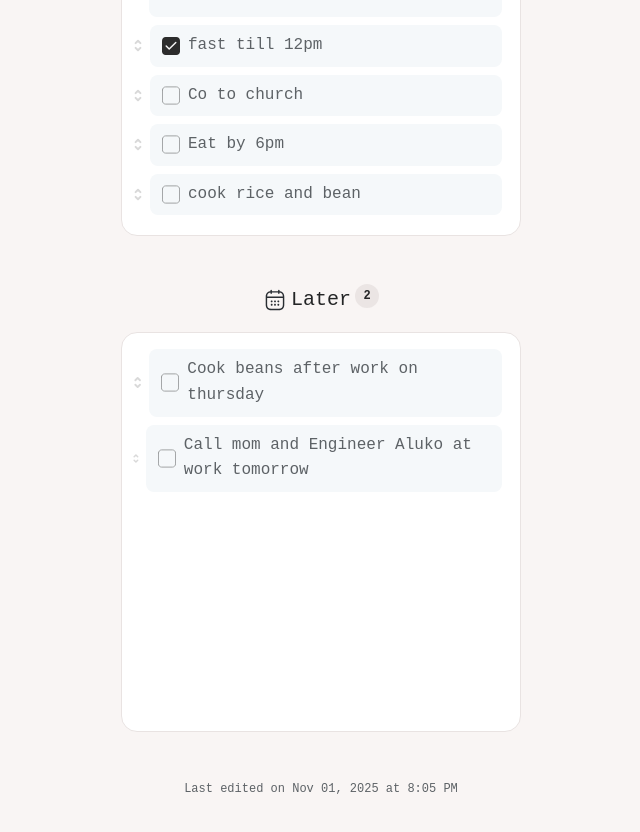
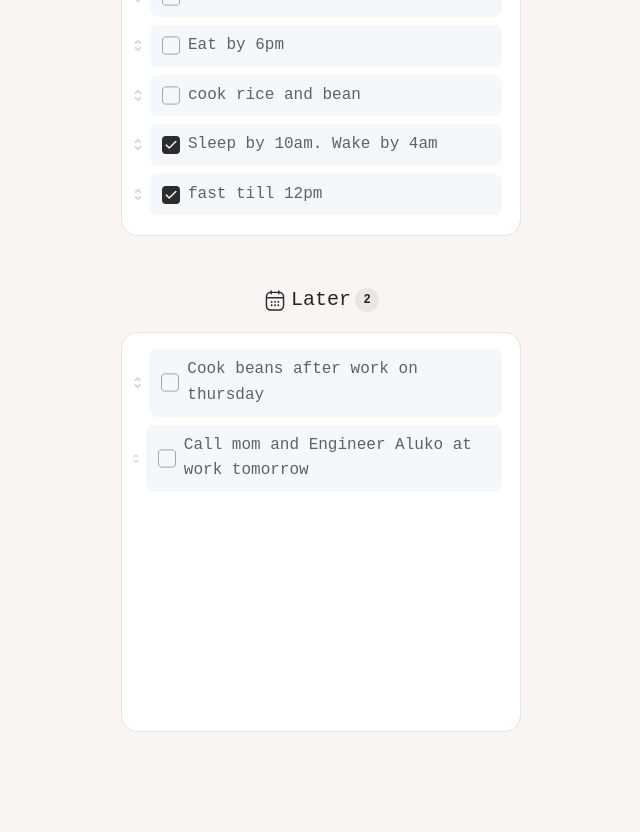
Before and after one commit to Praise7165/to-do, a React (Vite) app: page / in a window 1280 px wide. Shown: the part 520-1352 px from the top of the page, without its empty margins (319-959 px from the left). Built offline with nearby package versions, Linux system fonts and the light colour scheme.

Commit message:
continu working on time update

```diff
--- a/src/App.jsx
+++ b/src/App.jsx
@@ -5,12 +5,14 @@ import TodoCard from "./components/TodoCard";
 import todoList from "./data";
 import { Header } from "./Header";
 import { Footer } from "./Footer";
+import { updateTime } from "./time";
 
 export default function App() {
   const [todos, setTodos] = useState(todoList);
   const [task, setTask] = useState("");
   const [priority, setPriority] = useState("today");
   const [sort, setSort] = useState(true);
+  const [updatedTime, setUpdatedTime] = useState();
 
   /* function to sort todo list */
   function sortTodos() {
@@ -22,13 +24,11 @@ export default function App() {
     setPriority("today");
   }
 
-  /*
   // sort todo list immediately on first render
   if (sort) {
     sortTodos();
     setSort(false);
   }
-  */
 
   /* handle task input */
   function handleTaskChange(e) {
@@ -56,9 +56,10 @@ export default function App() {
 
     setTodos((todos) => [...todos, newItem]);
 
-    /* reset and sort */
+    /* reset, sort and update time */
     reset();
     setTimeout(sortTodos, 500);
+    setUpdatedTime(updateTime());
   }
 
   /* handle toggle task */
@@ -70,6 +71,7 @@ export default function App() {
     );
 
     setTimeout(sortTodos, 1000);
+    setUpdatedTime(updateTime());
   }
 
   return (
@@ -95,7 +97,7 @@ export default function App() {
             handleTaskStatus={handleTaskStatus}
           />
 
-          <Footer />
+          <Footer time={updatedTime} />
         </div>
       </div>
     </main>
--- a/src/Footer.jsx
+++ b/src/Footer.jsx
@@ -1,9 +1,7 @@
-import { updateTime } from "./time";
-
-export function Footer() {
+export function Footer({ time }) {
   return (
     <div className="flex flex-col items-center">
-      <code style={{ fontSize: ".75rem" }}>Last edited on {updateTime}</code>
+      <code style={{ fontSize: ".75rem" }}>{time}</code>
     </div>
   );
 }
--- a/src/components/CardHeader.jsx
+++ b/src/components/CardHeader.jsx
@@ -2,7 +2,10 @@ import calendar from "../assets/calendar.svg";
 
 export default function CardHeader({ heading, taskNo }) {
   return (
-    <div className="flex mg-in-auto" style={{ width: "fit-content" }}>
+    <div
+      className="flex items-center mg-in-auto"
+      style={{ width: "fit-content" }}
+    >
       <img src={calendar} alt="calendar" />
       <Heading heading={heading} />
       {taskNo > 0 && <Tag taskNo={taskNo} />}
--- a/src/time.js
+++ b/src/time.js
@@ -1,20 +1,26 @@
-const dateTime = new Date();
+export const getDate = (function () {
+  const dateTime = new Date();
 
-let todaysDate = dateTime.toDateString().split(" ");
+  let today = dateTime.toDateString().split(" ");
 
-const [day, month, date, year] = todaysDate;
+  const [day, month, date, year] = today;
 
-export const getDate = (function () {
   /* time related stuff out of this file tomorrow */
-  return (todaysDate = `{ ${day}, ${month} ${date}, ${year} }`);
+  today = `{ ${day}, ${month} ${date}, ${year} }`;
+
+  return today;
 })();
 
-/* function to know when the file was lasted updated */
-export const updateTime = (function () {
+// function to know when the file was lasted updated
+export const updateTime = function () {
+  const dateTime = new Date();
+  let today = dateTime.toDateString().split(" ");
   let todaysTime = dateTime.toLocaleTimeString().split(" ");
 
+  const [, month, date, year] = today;
   let [time, media] = todaysTime;
+
   time = time.slice(0, -3);
 
-  return (todaysTime = `${month} ${date}, ${year} at ${time} ${media}`);
-})();
+  return (todaysTime = `Last edited on ${month} ${date}, ${year} at ${time} ${media}`);
+};
```
